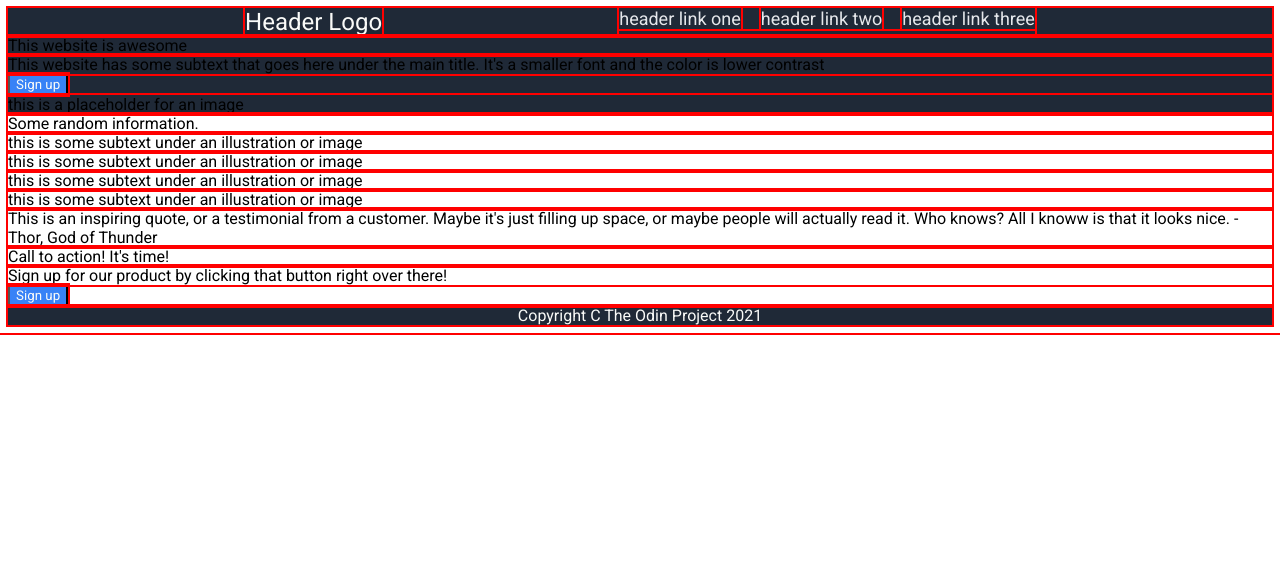
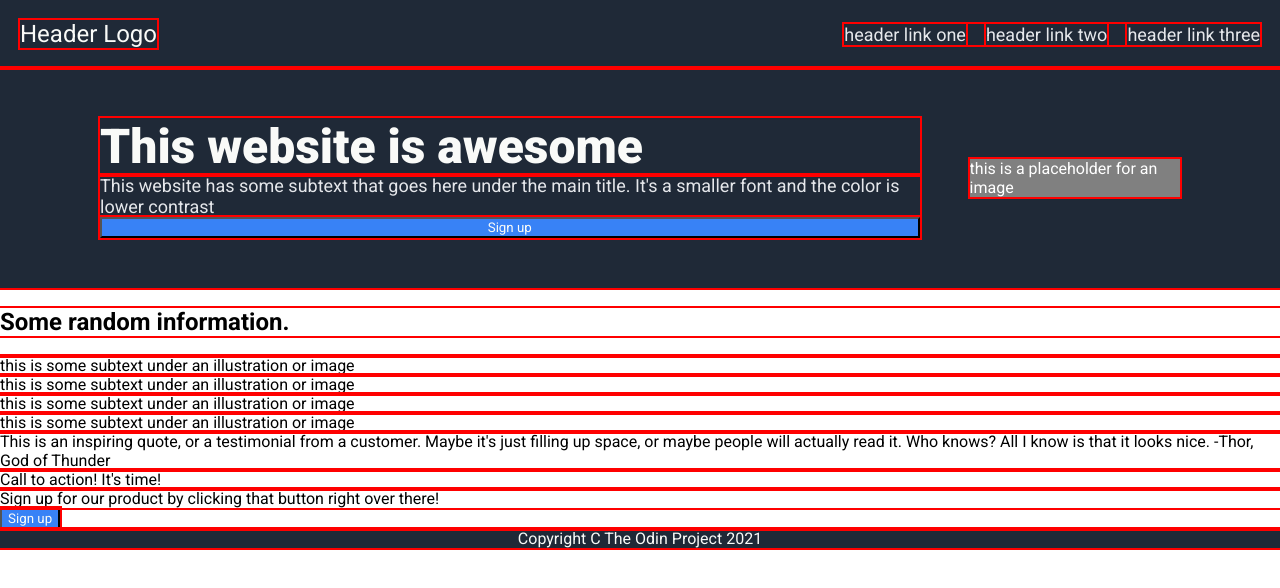
Before and after one commit to TeamFlex754/Project-Landing-Page, a plain HTML site: page index.html in a window 1280 px wide. Drawn offline with Linux system fonts and the light colour scheme.

Commit message:
Add index.html changes to create more div containers, and added the classes to them appropriately. Add syle.css changes to create more space and organizations.

```diff
--- a/index.html
+++ b/index.html
@@ -1,12 +1,15 @@
 <!DOCTYPE html>
 <html lang="en">
+
 <head>
     <meta charset="UTF-8">
     <meta name="viewport" content="width=device-width, initial-scale=1.0">
     <title>Project: Landing Page</title>
     <link rel="stylesheet" href="style.css">
-    <link href="https://fonts.googleapis.com/css2?family=Roboto:ital,wght@0,100..900;1,100..900&display=swap" rel="stylesheet">
+    <link href="https://fonts.googleapis.com/css2?family=Roboto:ital,wght@0,100..900;1,100..900&display=swap"
+        rel="stylesheet">
 </head>
+
 <body>
     <div class="header">
         <div class="header-logo">Header Logo</div>
@@ -19,25 +22,40 @@
         </div>
     </div>
     <div class="content-one">
-        <div>This website is awesome</div>
-        <div>This website has some subtext that goes here under the main title. It's a smaller font and the color is lower contrast</div>
-        <button>Sign up</button>
-        <div>
+        <div class="hero-text">
+            <div class="hero-main-text">This website is awesome</div>
+            <div class="hero-secondary-text">This website has some subtext that goes here under the main title. It's a
+                smaller font and the color is lower contrast</div>
+            <button>Sign up</button>
+        </div>
+        <div class="hero-image">
             this is a placeholder for an image
         </div>
     </div>
     <div class="content-two">
-        <div>Some random information.</div>
-        <div class="box"></div>
-        <div class="box"></div>
-        <div class="box"></div>
-        <div class="box"></div>
-        <div class="box-text">this is some subtext under an illustration or image</div>
-        <div class="box-text">this is some subtext under an illustration or image</div>
-        <div class="box-text">this is some subtext under an illustration or image</div>
-        <div class="box-text">this is some subtext under an illustration or image</div>
+        <h2>Some random information.</h2>
+        <div class="info-container">
+            <div class="info-item">
+                <div class="box"></div>
+                <div class="box-text">this is some subtext under an illustration or image</div>
+            </div>
+            <div class="info-item">
+                <div class="box"></div>
+                <div class="box-text">this is some subtext under an illustration or image</div>
+            </div>
+            <div class="info-item">
+                <div class="box"></div>
+                <div class="box-text">this is some subtext under an illustration or image</div>
+            </div>
+            <div class="info-item">
+                <div class="box"></div>
+                <div class="box-text">this is some subtext under an illustration or image</div>
+            </div>
+        </div>
     </div>
-    <div class="content-three">This is an inspiring quote, or a testimonial from a customer. Maybe it's just filling up space, or maybe people will actually read it. Who knows? All I knoww is that it looks nice. -Thor, God of Thunder</div>
+    <div class="content-three">This is an inspiring quote, or a testimonial from a customer. Maybe it's just filling up
+        space, or maybe people will actually read it. Who knows? All I know is that it looks nice. -Thor, God of
+        Thunder</div>
     <div class="content-four">
         <div>
             Call to action! It's time!
@@ -49,4 +67,5 @@
         Copyright C The Odin Project 2021
     </div>
 </body>
+
 </html>
--- a/style.css
+++ b/style.css
@@ -1,6 +1,11 @@
 * {
     outline: 2px solid red;
     font-family: Roboto, sans-serif;
+}
+
+body {
+    margin: 0;
+    padding: 0;
 }
 
 .header,
@@ -11,7 +16,9 @@
 
 .header {
     display: flex;
-    justify-content: space-evenly;
+    justify-content: space-between;
+    align-items: center;
+    padding: 20px;
 }
 
 .header-logo {
@@ -28,6 +35,38 @@
     gap: 20px;
 }
 
+.content-one {
+    display: flex;
+    justify-content: space-between;
+    align-items: center;
+    padding: 50px 100px;
+    gap: 50px;
+}
+
+.hero-text {
+    display: flex;
+    flex-direction: column;
+}
+
+.hero-main-text {
+    font-size: 48px;
+    color: #f9faf8;
+    font-weight: 900;
+}
+
+.hero-secondary-text {
+    font-size: 18px;
+    color: #e5e7eb
+}
+
+.hero-image {
+    background-color: gray;
+    color: white;
+    display: flex;
+    justify-content: center;
+    align-items: center;
+}
+
 .footer {
     display: flex;
     justify-content: center;
@@ -35,7 +74,7 @@
     color: #f9faf8;
 }
 
-a {
+.header-list a {
     text-decoration: none;
     color: #e5e7eb;
 }
```
